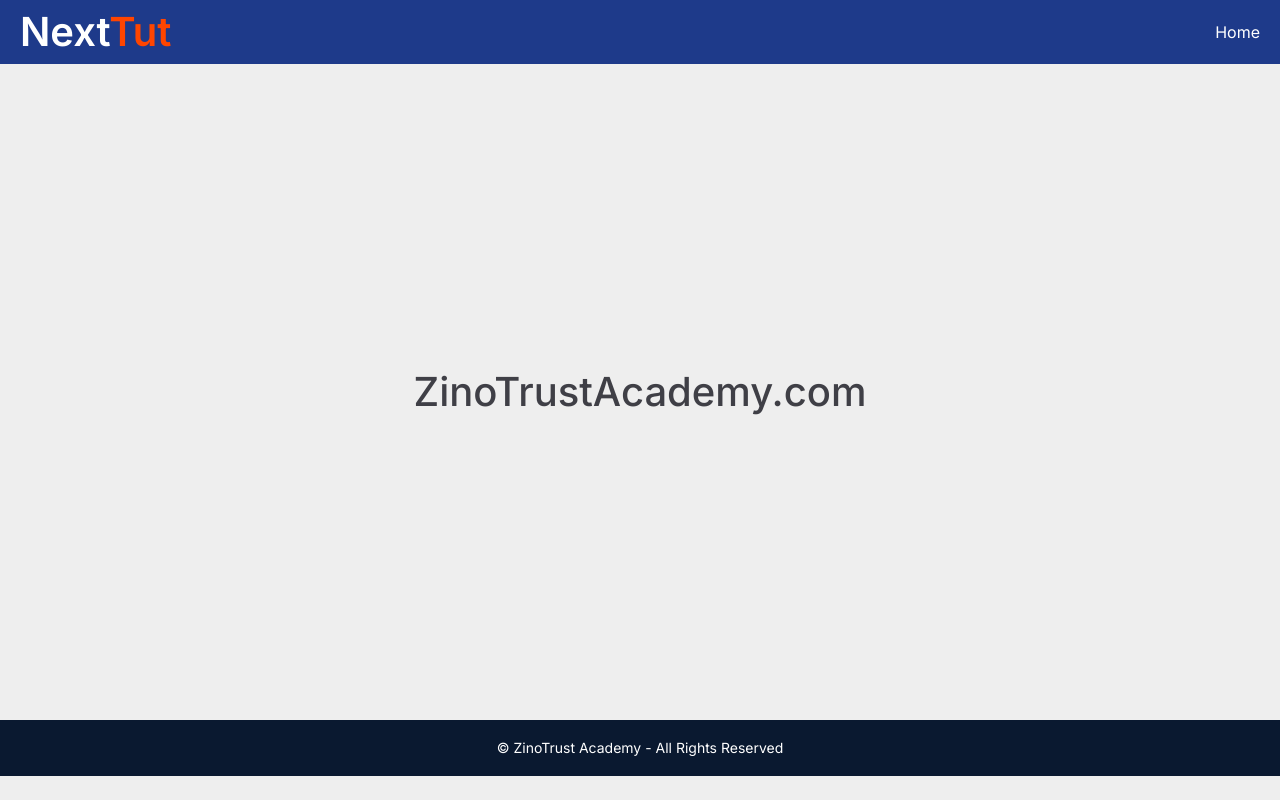
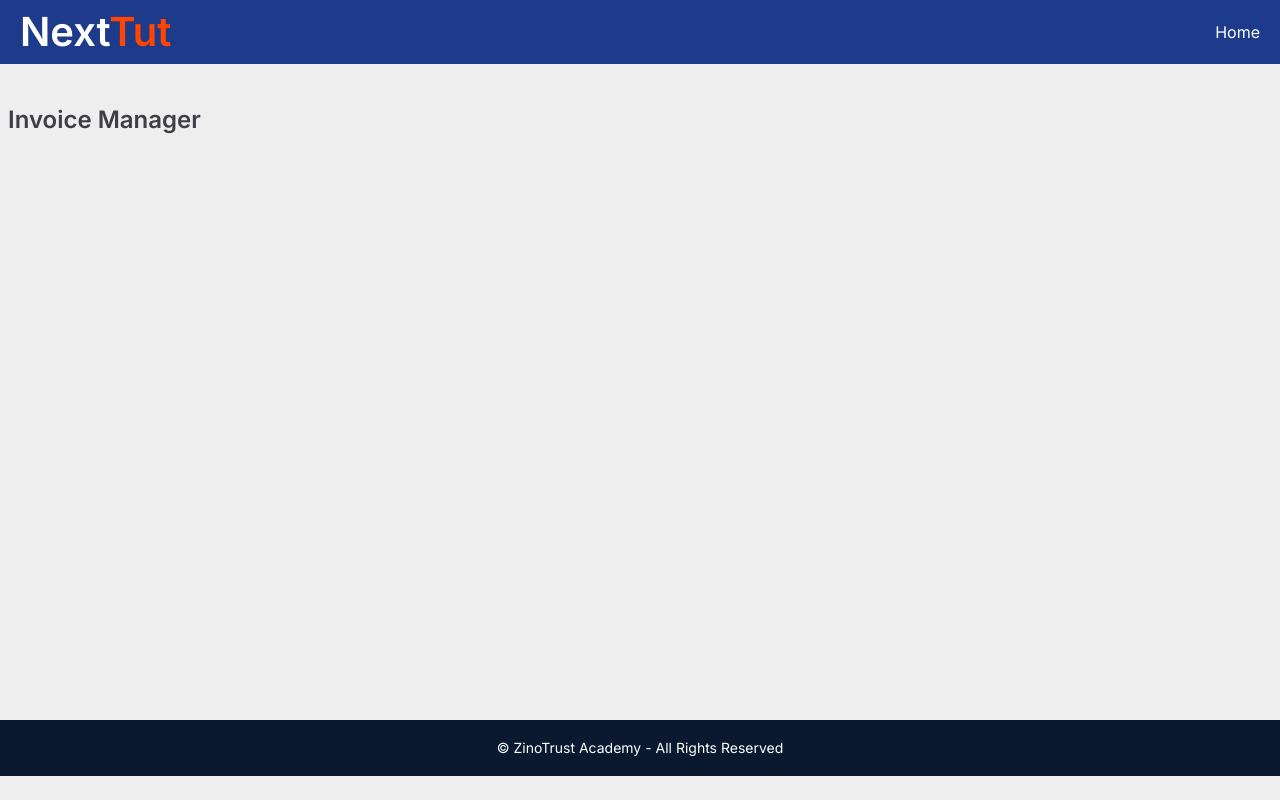
Before and after one commit to uvindu12/invoice-manager, a Next.js app: page / in a window 1280 px wide. Built offline with nearby package versions, Linux system fonts and the light colour scheme.

Commit message:
First commmit

```diff
--- a/package.json
+++ b/package.json
@@ -16,6 +16,7 @@
     "class-variance-authority": "^0.7.0",
     "clsx": "^2.1.1",
     "lucide-react": "^0.407.0",
+    "mongodb": "^6.14.1",
     "next": "14.2.5",
     "postcss-nesting": "^12.1.5",
     "react": "^18",
--- a/src/app/page.js
+++ b/src/app/page.js
@@ -1,7 +1,12 @@
 export default function Home() {
   return (
-    <div className="flex-center min-h-[82vh]">
-      <h2>ZinoTrustAcademy.com</h2>
+    <div className="flrx justify-center min-h-[82vh]">
+      <section className= "w-full px-2 max-w-[1000px]">
+        <div className="flex judtify-between">
+          <h3 className= "text-2xl font-semibold">Invoice Manager</h3>
+        </div>
+      </section>
+
     </div>
   );
 }
```
Also changed, not shown: 1 other file (tests, documents, lock files or other folders).
